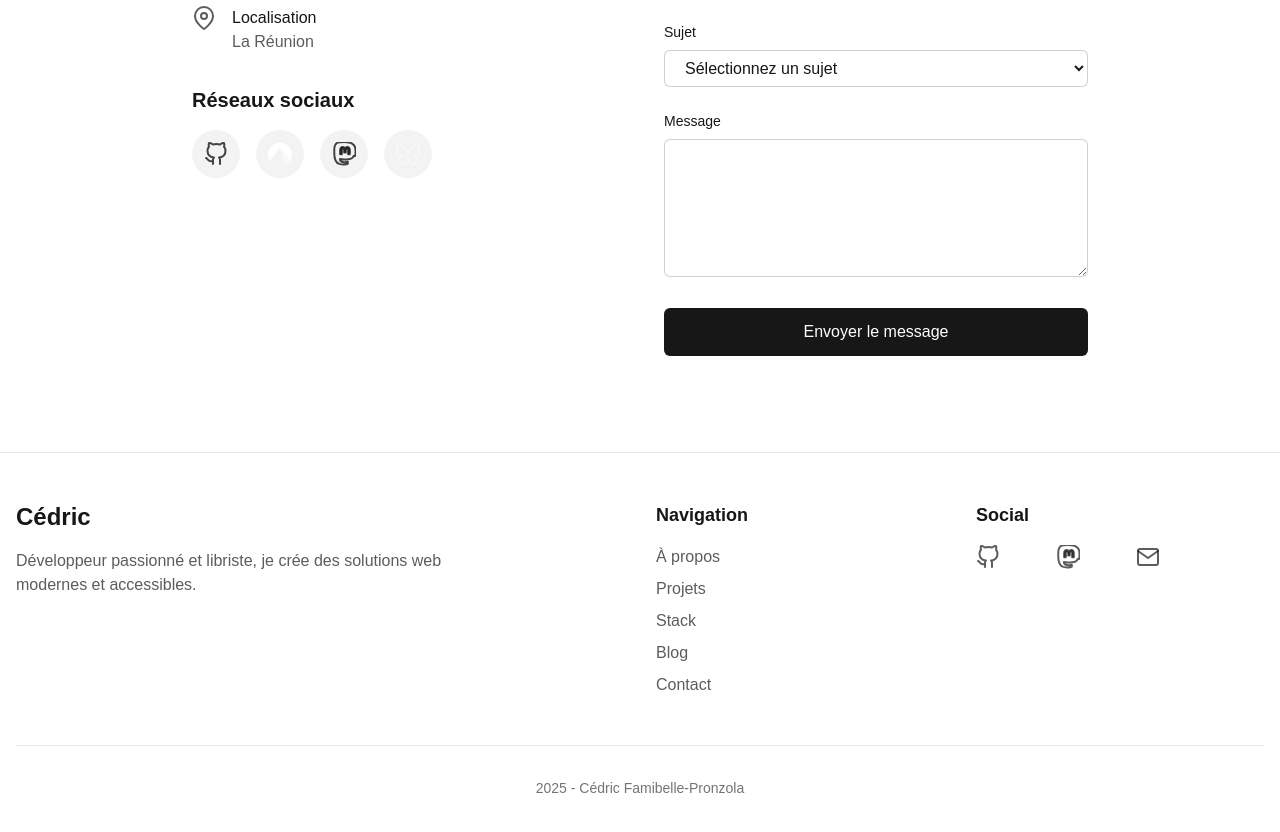
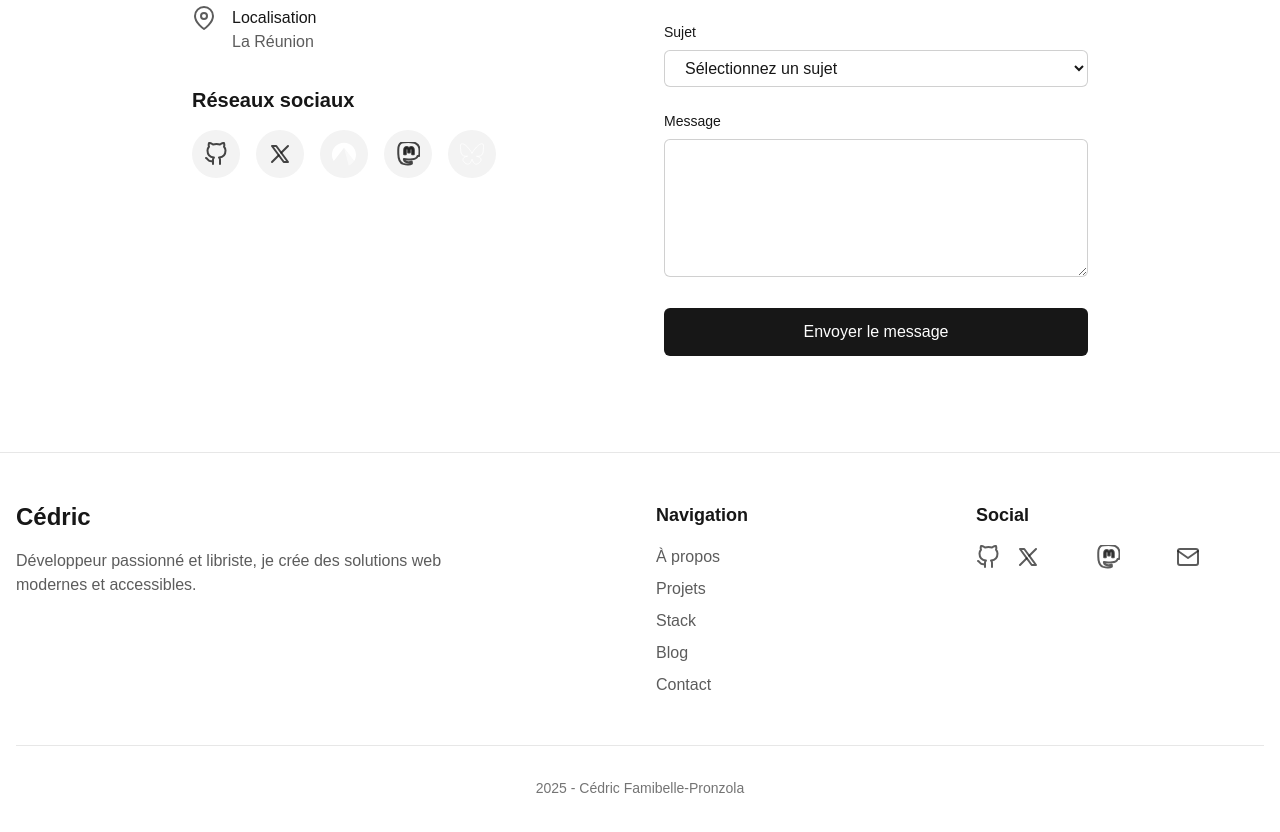
Before and after one commit to cedric-famibelle-pronzola/cedric-pronzola-v2, a Next.js app: page / in a window 1280 px wide. Shown: the part 4266-5098 px from the top of the page. Built offline with nearby package versions, Linux system fonts and the light colour scheme.

Commit message:
add X to social media

```diff
--- a/app/components/Contact.tsx
+++ b/app/components/Contact.tsx
@@ -113,6 +113,20 @@ const Contact = () => {
                 >
                   <svg xmlns="http://www.w3.org/2000/svg" width="24" height="24" viewBox="0 0 24 24" fill="none" stroke="currentColor" strokeWidth="2" strokeLinecap="round" strokeLinejoin="round">
                     <path d="M9 19c-5 1.5-5-2.5-7-3m14 6v-3.87a3.37 3.37 0 0 0-.94-2.61c3.14-.35 6.44-1.54 6.44-7A5.44 5.44 0 0 0 20 4.77 5.07 5.07 0 0 0 19.91 1S18.73.65 16 2.48a13.38 13.38 0 0 0-7 0C6.27.65 5.09 1 5.09 1A5.07 5.07 0 0 0 5 4.77a5.44 5.44 0 0 0-1.5 3.78c0 5.42 3.3 6.61 6.44 7A3.37 3.37 0 0 0 9 18.13V22"></path>
+                  </svg>
+                </motion.a>
+
+                <motion.a
+                  href="https://x.com/CedricPronzola"
+                  target="_blank"
+                  rel="noopener noreferrer"
+                  className="p-3 bg-foreground/5 rounded-full text-foreground/80 hover:bg-foreground/10 hover:text-foreground transition-colors"
+                  whileHover={{ scale: 1.1 }}
+                  whileTap={{ scale: 0.95 }}
+                >
+                  <svg xmlns="http://www.w3.org/2000/svg" width="24" height="24" viewBox="0 0 24 24" fill="none" stroke="currentColor" strokeWidth="2" strokeLinecap="round" strokeLinejoin="round">
+                    <path d="M4 4l11.733 16h4.267l-11.733 -16z"/>
+                    <path d="M4 20l6.768 -6.768m2.46 -2.46l6.772 -6.772"/>
                   </svg>
                 </motion.a>
 
--- a/app/components/Footer.tsx
+++ b/app/components/Footer.tsx
@@ -32,6 +32,16 @@ const Footer = () => {
       icon: (
         <svg xmlns="http://www.w3.org/2000/svg" width="24" height="24" viewBox="0 0 24 24" fill="none" stroke="currentColor" strokeWidth="2" strokeLinecap="round" strokeLinejoin="round">
           <path d="M9 19c-5 1.5-5-2.5-7-3m14 6v-3.87a3.37 3.37 0 0 0-.94-2.61c3.14-.35 6.44-1.54 6.44-7A5.44 5.44 0 0 0 20 4.77 5.07 5.07 0 0 0 19.91 1S18.73.65 16 2.48a13.38 13.38 0 0 0-7 0C6.27.65 5.09 1 5.09 1A5.07 5.07 0 0 0 5 4.77a5.44 5.44 0 0 0-1.5 3.78c0 5.42 3.3 6.61 6.44 7A3.37 3.37 0 0 0 9 18.13V22"></path>
+        </svg>
+      ),
+    },
+    {
+      name: 'X (Twitter)',
+      url: 'https://x.com/CedricPronzola',
+      icon: (
+        <svg xmlns="http://www.w3.org/2000/svg" width="24" height="24" viewBox="0 0 24 24" fill="none" stroke="currentColor" strokeWidth="2" strokeLinecap="round" strokeLinejoin="round">
+          <path d="M4 4l11.733 16h4.267l-11.733 -16z"/>
+          <path d="M4 20l6.768 -6.768m2.46 -2.46l6.772 -6.772"/>
         </svg>
       ),
     },
--- a/app/page.tsx
+++ b/app/page.tsx
@@ -41,8 +41,8 @@ const personJsonLd = {
   "image": "https://cedric-pronzola.re/cedric-avatar.png",
   "sameAs": [
     "https://github.com/ced972",
+    "https://x.com/CedricPronzola",
     "https://bsky.app/profile/ced972.bsky.social",
-    "https://linkedin.com/in/cedric-famibelle-pronzola"
   ],
   "jobTitle": "Développeur Web",
   "worksFor": {
```
